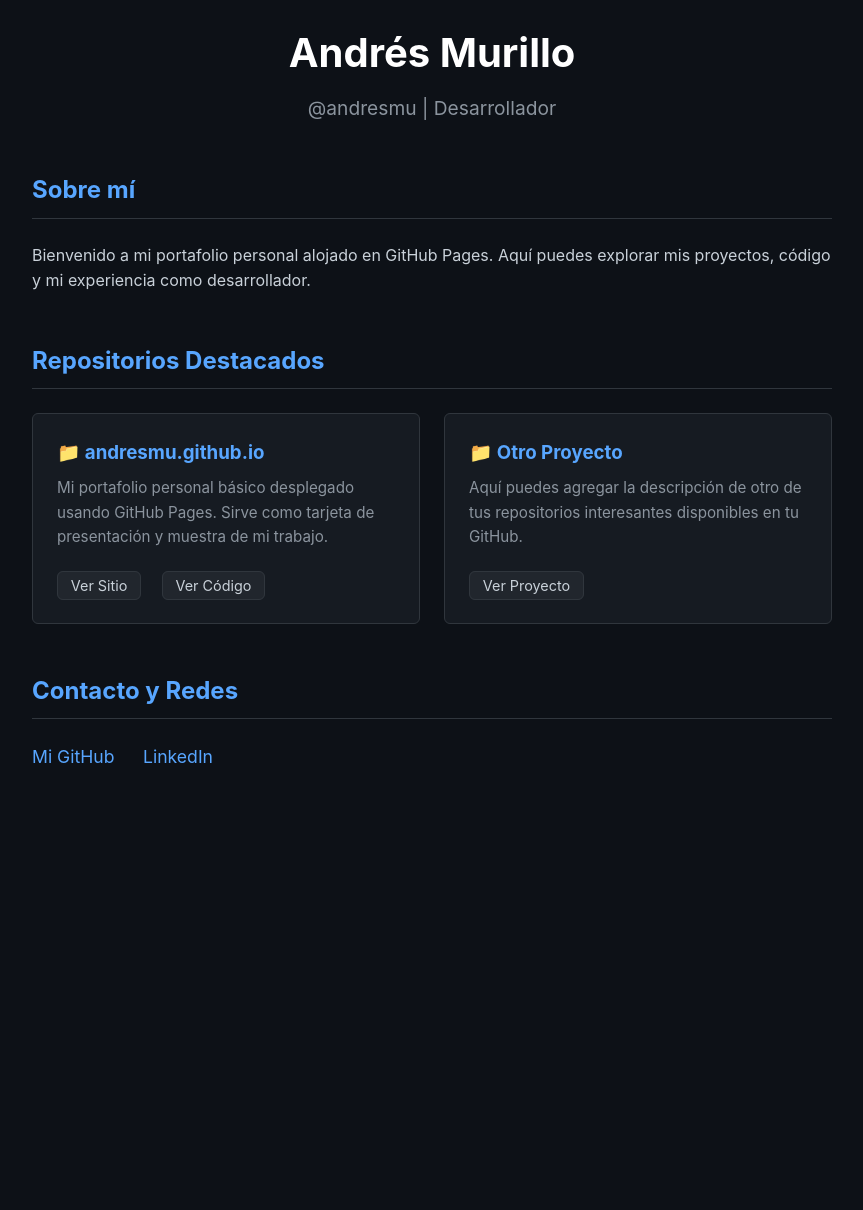
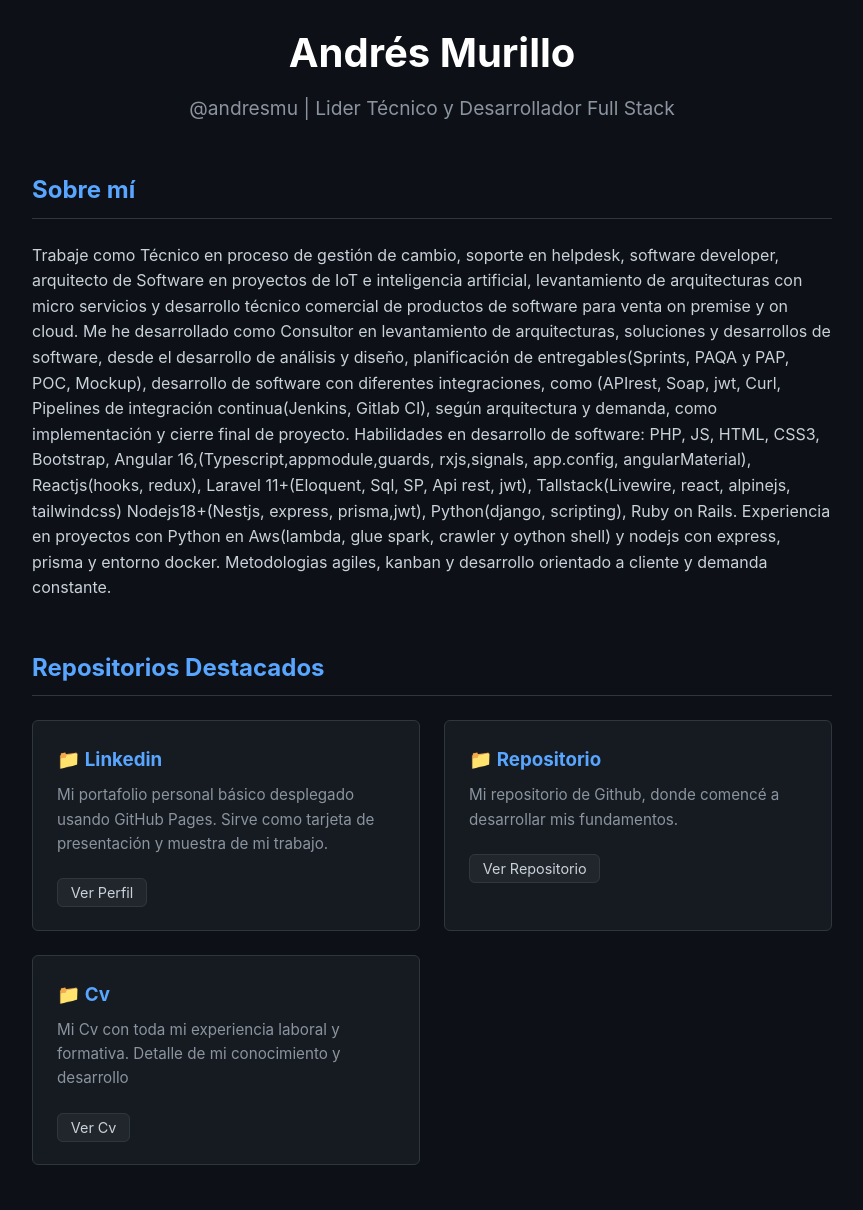
Before and after one commit to andresmu/andresmu.github.io, a plain HTML site: page index.html in a window 1280 px wide. Shown: the part 155-1365 px from the top of the page, without its empty margins (208-1071 px from the left). Before the commit the page ends 1006 px from the top, so only its background shows below. Drawn offline with Linux system fonts and the light colour scheme.

Commit message:
Revise portfolio content and add new links
Updated the personal portfolio with new content, including a detailed description of skills and experience, and added links to LinkedIn and CV.

```diff
--- a/index.html
+++ b/index.html
@@ -135,12 +135,24 @@
             <!-- He agregado la imagen de tu perfil de GitHub -->
             <img src="https://avatars.githubusercontent.com/andresmu" alt="Andrés Murillo" class="avatar">
             <h1>Andrés Murillo</h1>
-            <p class="subtitle">@andresmu | Desarrollador</p>
+            <p class="subtitle">@andresmu | Lider Técnico y Desarrollador Full Stack</p>
         </header>
 
         <section id="sobre-mi">
             <h2>Sobre mí</h2>
-            <p>Bienvenido a mi portafolio personal alojado en GitHub Pages. Aquí puedes explorar mis proyectos, código y mi experiencia como desarrollador.</p>
+            <p>Trabaje como Técnico en proceso de gestión de cambio, soporte en helpdesk, software developer, arquitecto de Software en proyectos de IoT e inteligencia artificial, levantamiento de arquitecturas con micro servicios y desarrollo técnico comercial de productos de software para venta on premise y on cloud.
+Me he desarrollado como Consultor en levantamiento de arquitecturas, soluciones y desarrollos de software, desde el desarrollo de análisis y diseño, planificación de entregables(Sprints, PAQA y PAP, POC, Mockup), desarrollo de software con diferentes integraciones, como (APIrest, Soap, jwt, Curl, Pipelines de integración continua(Jenkins, Gitlab CI), según arquitectura y demanda, como implementación y cierre final de proyecto.
+Habilidades en desarrollo de software:
+PHP, JS, HTML, CSS3, Bootstrap,
+Angular 16,(Typescript,appmodule,guards, rxjs,signals, app.config, angularMaterial),
+Reactjs(hooks, redux),
+Laravel 11+(Eloquent, Sql, SP, Api rest, jwt),
+Tallstack(Livewire, react, alpinejs, tailwindcss)
+Nodejs18+(Nestjs, express, prisma,jwt),
+Python(django, scripting),
+Ruby on Rails.
+Experiencia en proyectos con Python en Aws(lambda, glue spark, crawler y oython shell) y nodejs con express, prisma y entorno docker.
+Metodologias agiles, kanban y desarrollo orientado a cliente y demanda constante.</p>
         </section>
 
         <section id="proyectos">
@@ -148,20 +160,27 @@
             <div class="grid">
                 <!-- Tu repositorio de GitHub Pages como ejemplo -->
                 <div class="card">
-                    <h3>📁 andresmu.github.io</h3>
+                    <h3>📁 Linkedin</h3>
                     <p>Mi portafolio personal básico desplegado usando GitHub Pages. Sirve como tarjeta de presentación y muestra de mi trabajo.</p>
                     <div class="links">
-                        <a href="https://andresmu.github.io" target="_blank">Ver Sitio</a>
-                        <a href="https://github.com/andresmu/andresmu.github.io" target="_blank">Ver Código</a>
+                        <a href="https://www.linkedin.com/in/andrés-murillo-acosta-5baa3ba7?utm_source=share_via&utm_content=profile&utm_medium=member_android" target="_blank">Ver Perfil</a>
                     </div>
                 </div>
 
                 <!-- Tarjeta genérica por si quieres agregar más repositorios que tengas en el futuro -->
                 <div class="card">
-                    <h3>📁 Otro Proyecto</h3>
-                    <p>Aquí puedes agregar la descripción de otro de tus repositorios interesantes disponibles en tu GitHub.</p>
+                    <h3>📁 Repositorio</h3>
+                    <p>Mi repositorio de Github, donde comencé a desarrollar mis fundamentos.</p>
                     <div class="links">
-                        <a href="https://github.com/andresmu" target="_blank">Ver Proyecto</a>
+                        <a href="https://github.com/andresmu" target="_blank">Ver Repositorio</a>
+                    </div>
+                </div>
+
+                <div class="card">
+                    <h3>📁 Cv</h3>
+                    <p>Mi Cv con toda mi experiencia laboral y formativa. Detalle de mi conocimiento y desarrollo</p>
+                    <div class="links">
+                        <a href="https://github.com/andresmu" target="_blank">Ver Cv</a>
                     </div>
                 </div>
             </div>
```
